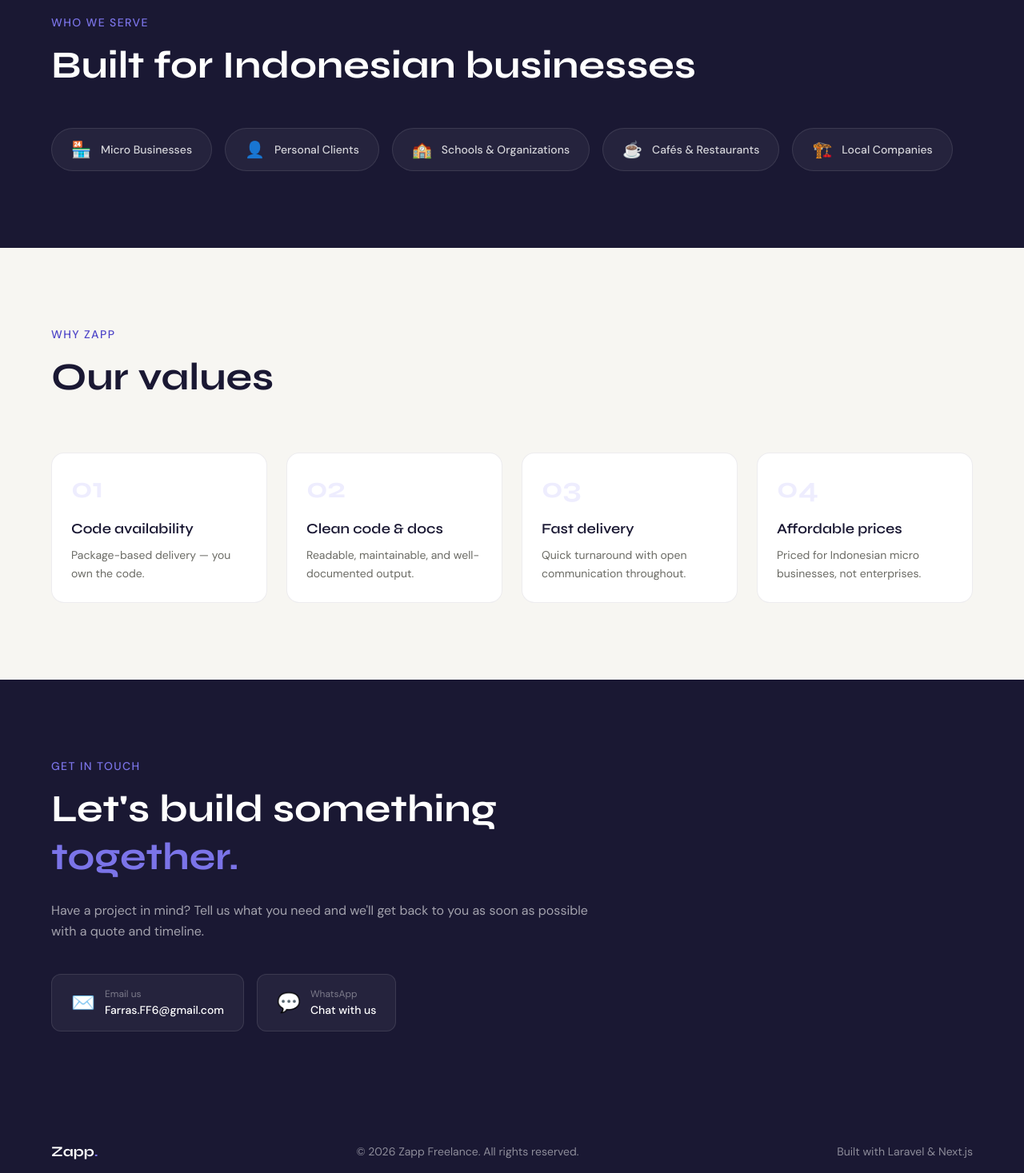
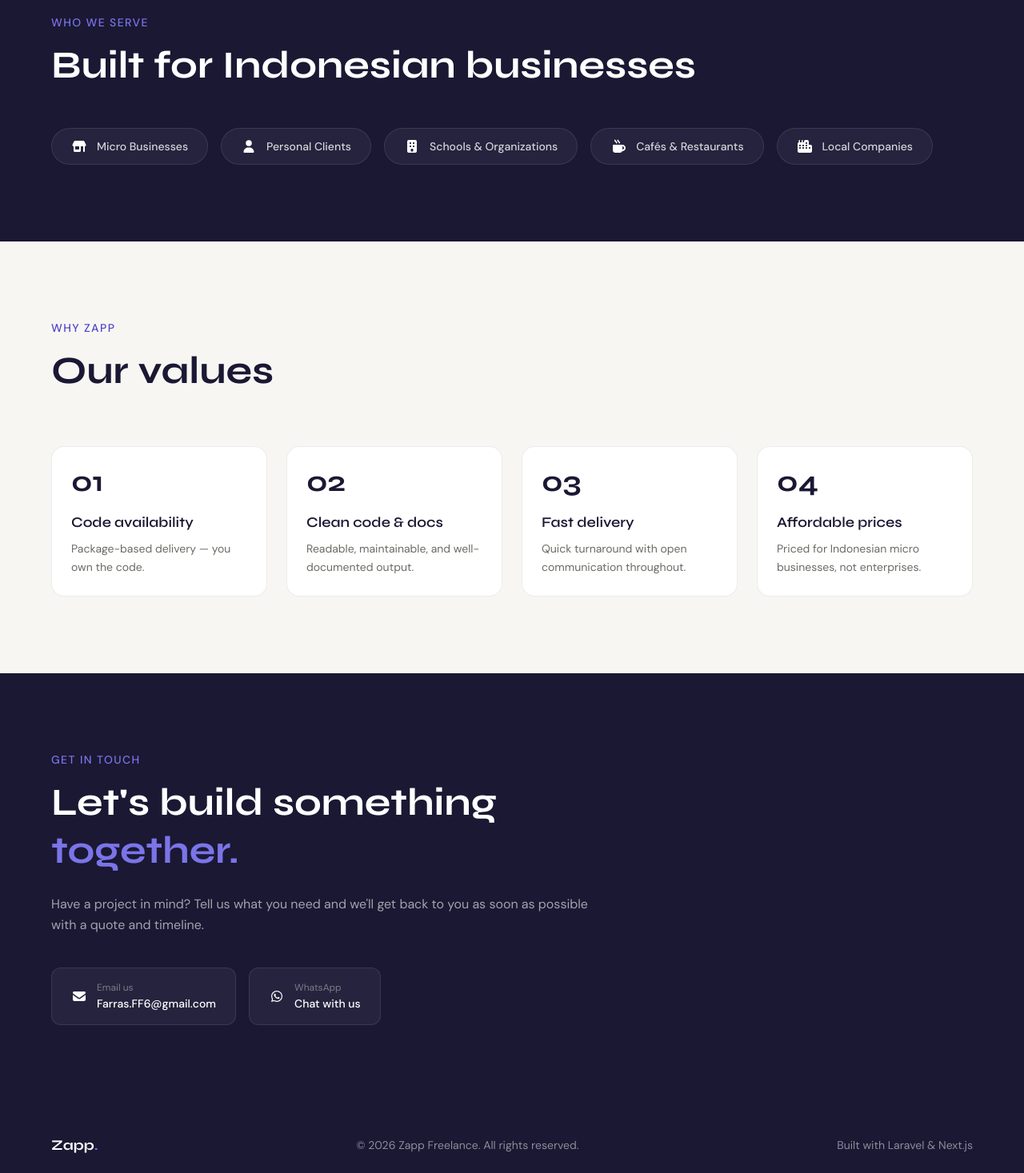
Before and after one commit to Zeinshirou04/FE-Zapp-App, a Next.js app: page / in a window 1280 px wide. Shown: the part 1908-3375 px from the top of the page at 80% size. Built offline with nearby package versions, Linux system fonts and the light colour scheme.

Commit message:
Commit UI Fixes and Update

```diff
--- a/package.json
+++ b/package.json
@@ -9,6 +9,11 @@
     "lint": "eslint"
   },
   "dependencies": {
+    "@fortawesome/fontawesome-svg-core": "^7.2.0",
+    "@fortawesome/free-brands-svg-icons": "^7.2.0",
+    "@fortawesome/free-regular-svg-icons": "^7.2.0",
+    "@fortawesome/free-solid-svg-icons": "^7.2.0",
+    "@fortawesome/react-fontawesome": "^3.3.0",
     "next": "16.2.3",
     "react": "19.2.4",
     "react-dom": "19.2.4"
--- a/src/components/landing/Clients.tsx
+++ b/src/components/landing/Clients.tsx
@@ -1,9 +1,12 @@
+import { FontAwesomeIcon } from "@fortawesome/react-fontawesome"
+import { faBuilding, faCity, faMugHot, faShop, faUser } from "@fortawesome/free-solid-svg-icons"
+
 const clients = [
-  { icon: '🏪', label: 'Micro Businesses' },
-  { icon: '👤', label: 'Personal Clients' },
-  { icon: '🏫', label: 'Schools & Organizations' },
-  { icon: '☕', label: 'Cafés & Restaurants' },
-  { icon: '🏗️', label: 'Local Companies' },
+  { icon: <FontAwesomeIcon icon={faShop} className="text-white h-5" />, label: 'Micro Businesses' },
+  { icon: <FontAwesomeIcon icon={faUser} className="text-white h-5" />, label: 'Personal Clients' },
+  { icon: <FontAwesomeIcon icon={faBuilding} className="text-white h-5" />, label: 'Schools & Organizations' },
+  { icon: <FontAwesomeIcon icon={faMugHot} className="text-white h-5" />, label: 'Cafés & Restaurants' },
+  { icon: <FontAwesomeIcon icon={faCity} className="text-white h-5" />, label: 'Local Companies' },
 ]
 
 const values = [
@@ -46,7 +49,7 @@ export default function Clients() {
                 key={client.label}
                 className="flex items-center gap-3 bg-white/5 border border-white/10 rounded-full px-6 py-3 hover:bg-white/10 transition-colors"
               >
-                <span className="text-xl">{client.icon}</span>
+                {client.icon}
                 <span className="font-sans text-white/80 text-sm font-medium">
                   {client.label}
                 </span>
@@ -71,7 +74,7 @@ export default function Clients() {
           <div className="grid grid-cols-1 sm:grid-cols-2 lg:grid-cols-4 gap-6">
             {values.map((value, i) => (
               <div key={value.title} className="p-6 bg-white rounded-2xl border border-zapp-ink/8">
-                <div className="font-display font-bold text-4xl text-volt-mist mb-4">
+                <div className="font-display font-bold text-4xl text-zapp-ink mb-4">
                   0{i + 1}
                 </div>
                 <h3 className="font-display font-semibold text-lg text-zapp-ink mb-2">
--- a/src/components/landing/Contact.tsx
+++ b/src/components/landing/Contact.tsx
@@ -1,3 +1,7 @@
+import { faWhatsapp } from "@fortawesome/free-brands-svg-icons";
+import { faEnvelope } from "@fortawesome/free-solid-svg-icons";
+import { FontAwesomeIcon } from "@fortawesome/react-fontawesome";
+
 export default function Contact() {
   return (
     <section id="contact" className="bg-zapp-ink py-24 px-16">
@@ -12,8 +16,8 @@ export default function Contact() {
             <span className="text-volt-light">together.</span>
           </h2>
           <p className="font-sans text-white/60 leading-relaxed mb-10">
-            Have a project in mind? Tell us what you need and we'll get back to you
-            as soon as possible with a quote and timeline.
+            Have a project in mind? Tell us what you need and we'll get back to
+            you as soon as possible with a quote and timeline.
           </p>
 
           {/* Contact options */}
@@ -22,10 +26,14 @@ export default function Contact() {
               href="mailto:Farras.FF6@gmail.com"
               className="flex items-center gap-3 bg-white/5 border border-white/10 hover:bg-white/10 transition-colors rounded-xl px-6 py-4"
             >
-              <span className="text-2xl">✉️</span>
+              <FontAwesomeIcon icon={faEnvelope} className="text-white h-7" />
               <div>
-                <div className="font-sans text-xs text-white/40 mb-0.5">Email us</div>
-                <div className="font-sans text-sm font-medium text-white">Farras.FF6@gmail.com</div>
+                <div className="font-sans text-xs text-white/40 mb-0.5">
+                  Email us
+                </div>
+                <div className="font-sans text-sm font-medium text-white">
+                  Farras.FF6@gmail.com
+                </div>
               </div>
             </a>
             <a
@@ -34,15 +42,19 @@ export default function Contact() {
               rel="noopener noreferrer"
               className="flex items-center gap-3 bg-white/5 border border-white/10 hover:bg-white/10 transition-colors rounded-xl px-6 py-4"
             >
-              <span className="text-2xl">💬</span>
+              <FontAwesomeIcon icon={faWhatsapp} className="text-white h-7" />
               <div>
-                <div className="font-sans text-xs text-white/40 mb-0.5">WhatsApp</div>
-                <div className="font-sans text-sm font-medium text-white">Chat with us</div>
+                <div className="font-sans text-xs text-white/40 mb-0.5">
+                  WhatsApp
+                </div>
+                <div className="font-sans text-sm font-medium text-white">
+                  Chat with us
+                </div>
               </div>
             </a>
           </div>
         </div>
       </div>
     </section>
-  )
+  );
 }
--- a/src/components/layout/Navbar.tsx
+++ b/src/components/layout/Navbar.tsx
@@ -1,7 +1,7 @@
 'use client';
 
-import { useState, useEffect } from 'react'
-import Link from 'next/link'
+import { useState, useEffect } from 'react';
+import Link from 'next/link';
 
 export default function Navbar() {
   const [scrolled, setScrolled] = useState(false)
```
Also changed, not shown: src/app/layout.tsx (+9 -9 lines), 1 other file (tests, documents, lock files or other folders).
